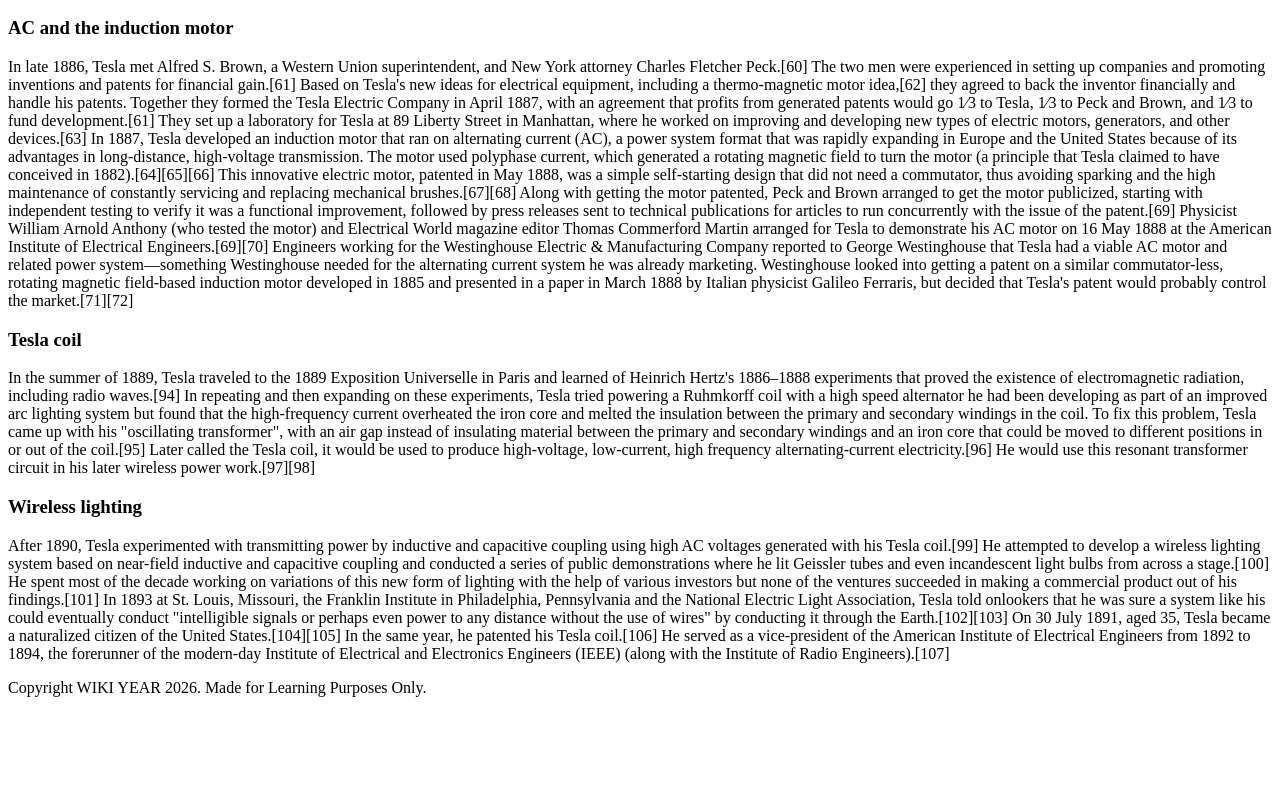
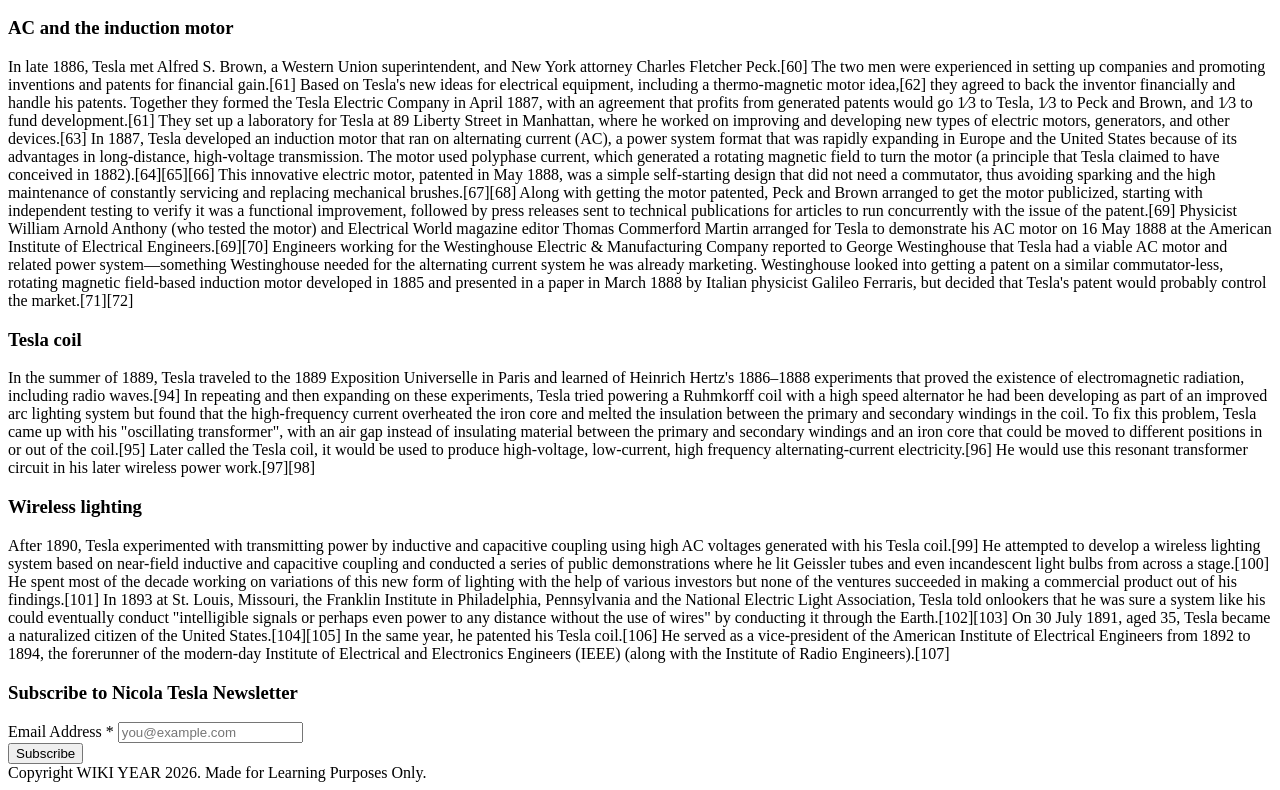
Before and after one commit to CW-Ankit/nicola-tesla-html, a plain HTML site: page index.html in a window 1280 px wide. Shown: the part 1020-1810 px from the top of the page. Before the commit the page ends 1725 px from the top, so only its background shows below. Drawn offline with Linux system fonts and the light colour scheme.

Commit message:
added form for subscribe

```diff
--- a/index.html
+++ b/index.html
@@ -105,6 +105,15 @@
     to 1894, the forerunner of the modern-day Institute of Electrical and Electronics Engineers (IEEE) (along with the
     Institute of Radio Engineers).[107]</p>
 
+    <h3>Subscribe to Nicola Tesla Newsletter</h3>
+    <form action="https://tesla.com/subscribe" method="POST">
+        <div class="form-group">
+            <label for="email">Email Address *</label>
+            <input type="email" id="email" name="email" required placeholder="you@example.com">
+        </div>
+        <button type="submit" class="submit-btn">Subscribe</button>
+    </form>
+
     <footer>Copyright WIKI YEAR 2026. Made for Learning Purposes Only.</footer>
 
 </body>
```
